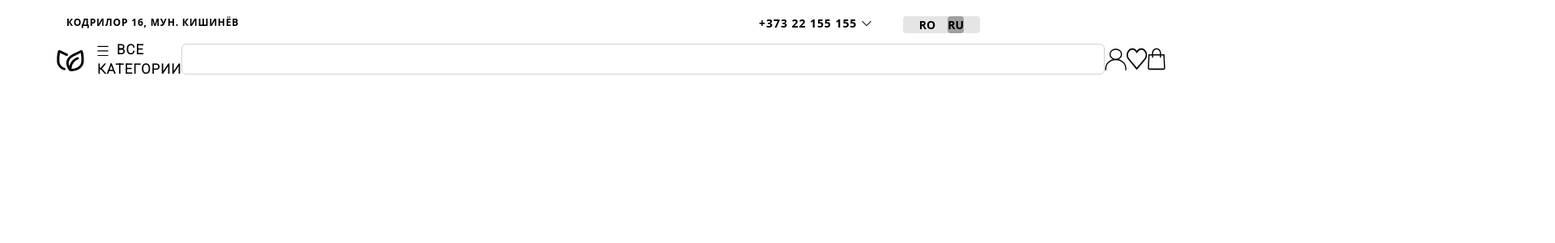
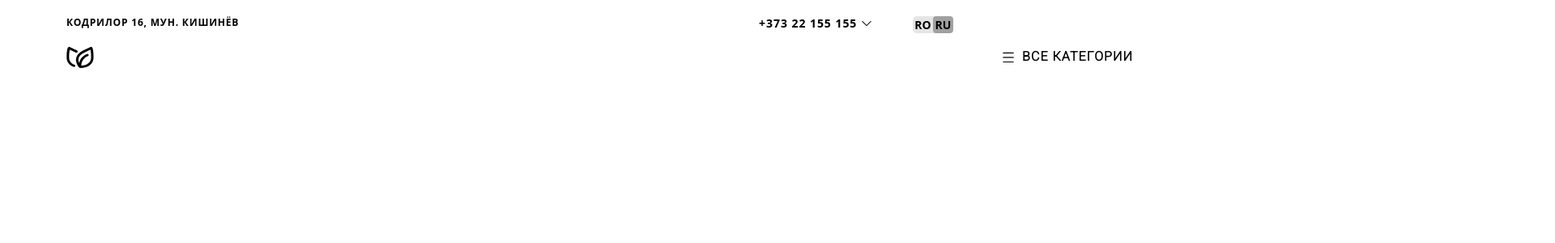
Before and after one commit to Valelaaa/ahmad-store-ui-ux, a Vue app: page / in a window 1280 px wide. Shown: the top 300 px of the page at 81% size, 1920 px wide, since content can reach past the window. Built offline with nearby package versions, Linux system fonts and the light colour scheme; a web font is replaced by a local one.

Commit message:
Po4ti zakon4il prilojenie

```diff
--- a/src/components/HeaderContent.vue
+++ b/src/components/HeaderContent.vue
@@ -5,7 +5,8 @@
       <div class = "col-lg-2 offset-6 phone">+373 22 155 155
         <b-icon icon = "chevron-down"></b-icon>
       </div>
-      <div class = "col-lg-1 language">
+      <div class = "col-lg-1">
+        <div class="language">
           <div class = "language-ro">
             RO
           </div>
@@ -14,23 +15,26 @@
           </div>
         </div>
       </div>
-      <div class = "row">
-      <b-navbar toggleable = "lg" type = "dark" class = "bg-white" variant = "info">
+    </div>
+    <b-navbar toggleable = "lg" type = "dark" class = "bg-white row" variant = "info">
       <b-navbar-brand href = "#">
-          <IconLogo />
+        <IconLogo/>
       </b-navbar-brand>
+
       <a class = "all-categories" href = "#">
-          <HamburgerMenu />
+        <HamburgerMenu/>
         <span class = "categories">ВСЕ КАТЕГОРИИ</span>
       </a>
+
       <b-form-input type = "search" class = "col-3"></b-form-input>
+
       <div class = "d-flex">
         <IconUser/>
         <IconHeart/>
         <IconShoppingBag/>
       </div>
+
     </b-navbar>
-    </div>
   </header>
 </template>
 
@@ -83,21 +87,27 @@ export default {
 
 .language {
   display: flex;
-  justify-content: space-around;
+  justify-content: space-between;
   font-weight: 600;
   font-size: 14px;
   color: #000000;
   background: rgba(0, 0, 0, .1);
-  border-radius: 4px;
+  border-radius: 5px;
   width: 50px;
 }
 
 .language-ru {
-  width: 20px;
+  width: 25px;
   color: #000000;
   background: rgba(0, 0, 0, .3);
   border-radius: 4px;
+  text-align: center;
 }
+.language-ro {
+  width: 25px;
+  text-align: center;
+}
+
 .all-categories {
   text-decoration: none;
   color: black;
@@ -108,7 +118,7 @@ export default {
   padding-left: 10px;
   font-style: normal;
   font-weight: 600;
-  font-size: 16.8008px;
+  font-size: 16px;
   line-height: 20px;
   /* identical to box height */
   letter-spacing: 0.068em;
```
Lines whose indentation alone changed are shown as unchanged.
